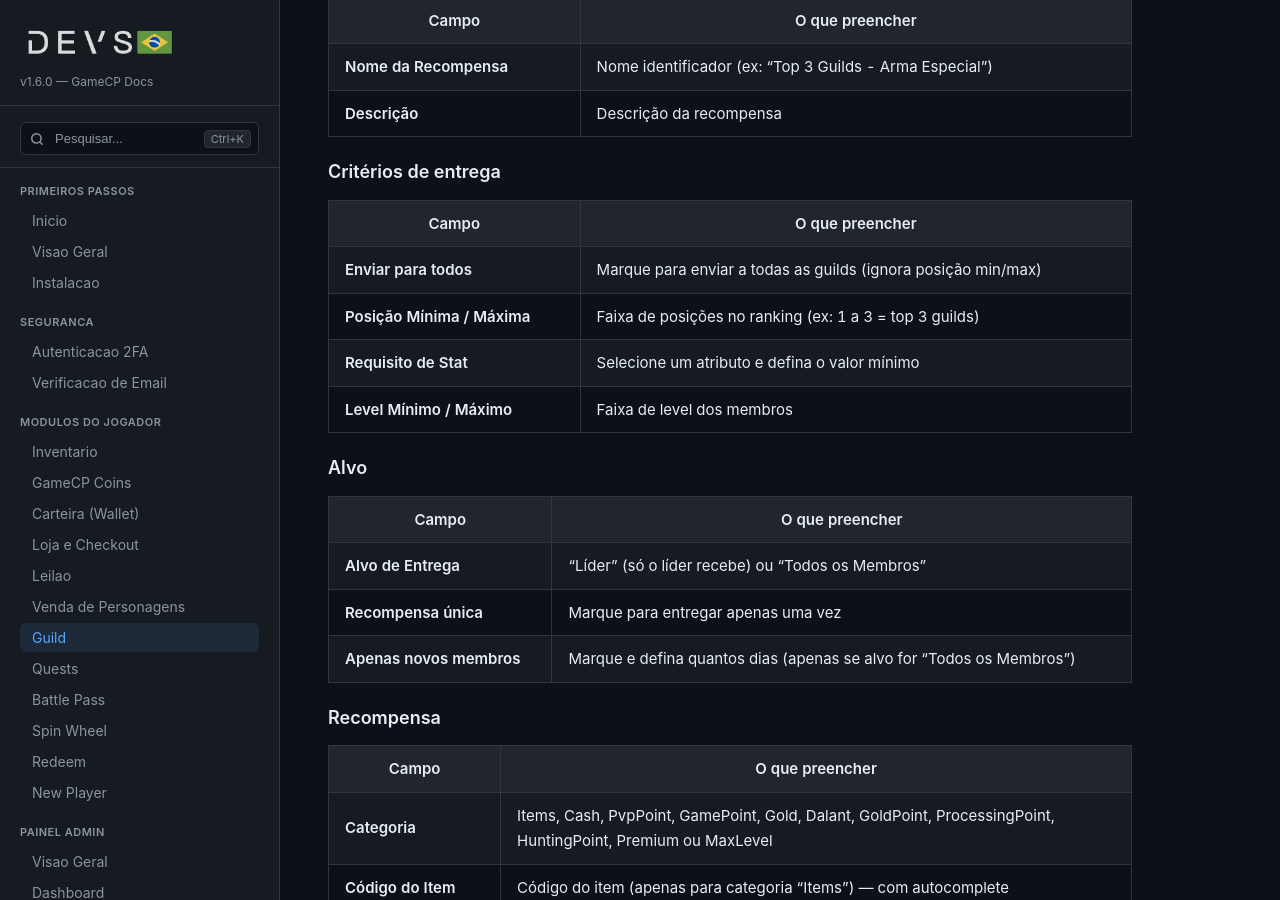
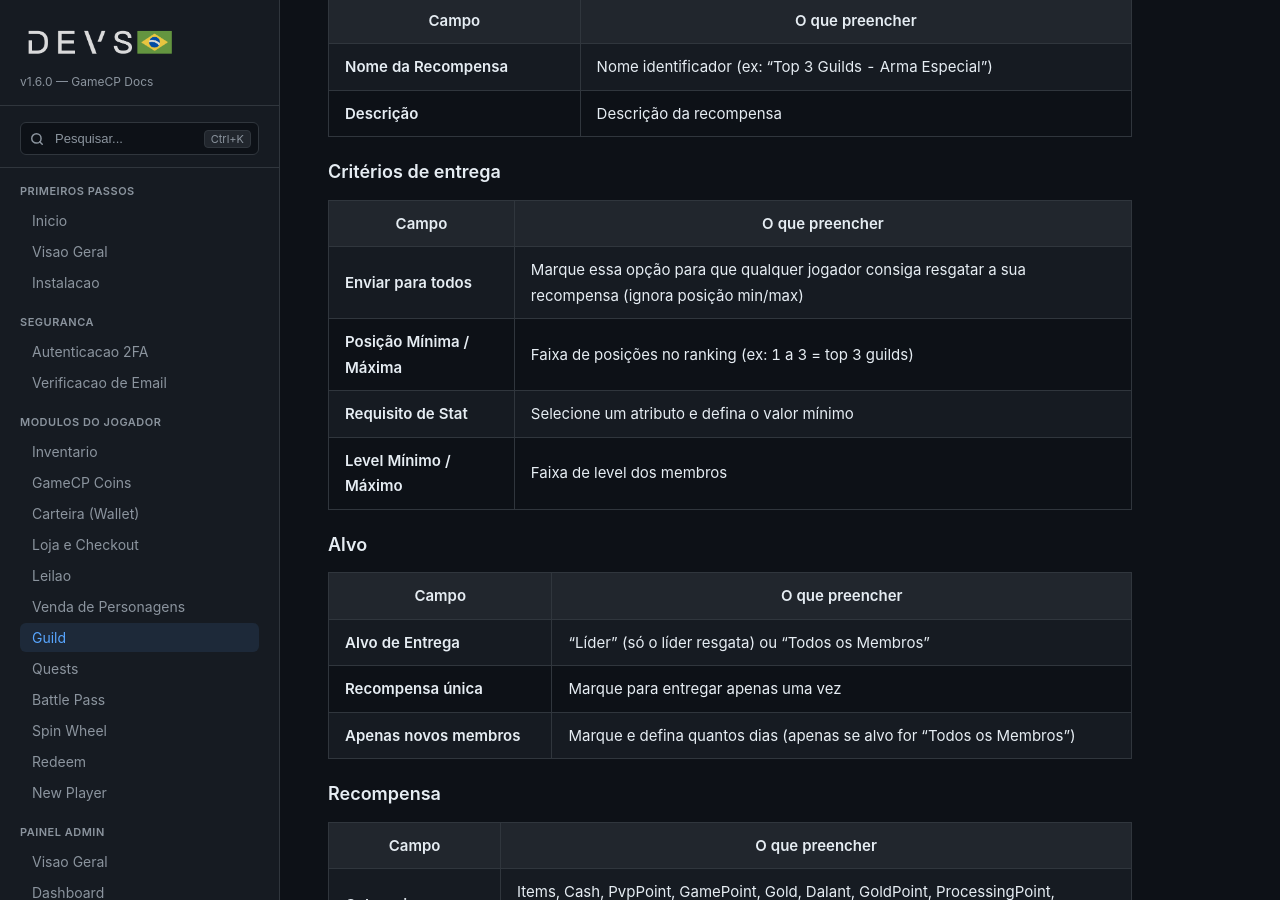
Before and after one commit to DevsBR-Org/devsbr-org.github.io, a Jekyll site: the page built from guild.md, in a window 1280 px wide and 900 px high, scrolled down 563 px. Built offline with Jekyll 4.4.1, drawn with Linux system fonts in a browser that asks for light colours; nearby versions of some CDN libraries.

Commit message:
Aprimora a formatação da seção de informações e critérios de entrega no guia de recompensas de guildas

```diff
--- a/guild.md
+++ b/guild.md
@@ -26,39 +26,39 @@ Preencha o formulário com:
 
 ### Informações básicas
 
-| Campo | O que preencher |
-| --- | --- |
+| Campo                  | O que preencher                                         |
+| ---------------------- | ------------------------------------------------------- |
 | **Nome da Recompensa** | Nome identificador (ex: "Top 3 Guilds - Arma Especial") |
-| **Descrição** | Descrição da recompensa |
+| **Descrição**          | Descrição da recompensa                                 |
 
 ### Critérios de entrega
 
-| Campo | O que preencher |
-| --- | --- |
-| **Enviar para todos** | Marque para enviar a todas as guilds (ignora posição min/max) |
-| **Posição Mínima / Máxima** | Faixa de posições no ranking (ex: 1 a 3 = top 3 guilds) |
-| **Requisito de Stat** | Selecione um atributo e defina o valor mínimo |
-| **Level Mínimo / Máximo** | Faixa de level dos membros |
+| Campo                       | O que preencher                                                                                        |
+| --------------------------- | ------------------------------------------------------------------------------------------------------ |
+| **Enviar para todos**       | Marque essa opção para que qualquer jogador consiga resgatar a sua recompensa (ignora posição min/max) |
+| **Posição Mínima / Máxima** | Faixa de posições no ranking (ex: 1 a 3 = top 3 guilds)                                                |
+| **Requisito de Stat**       | Selecione um atributo e defina o valor mínimo                                                          |
+| **Level Mínimo / Máximo**   | Faixa de level dos membros                                                                             |
 
 ### Alvo
 
-| Campo | O que preencher |
-| --- | --- |
-| **Alvo de Entrega** | "Líder" (só o líder recebe) ou "Todos os Membros" |
-| **Recompensa única** | Marque para entregar apenas uma vez |
+| Campo                    | O que preencher                                                      |
+| ------------------------ | -------------------------------------------------------------------- |
+| **Alvo de Entrega**      | "Líder" (só o líder resgata) ou "Todos os Membros"                   |
+| **Recompensa única**     | Marque para entregar apenas uma vez                                  |
 | **Apenas novos membros** | Marque e defina quantos dias (apenas se alvo for "Todos os Membros") |
 
 ### Recompensa
 
-| Campo | O que preencher |
-| --- | --- |
-| **Categoria** | Items, Cash, PvpPoint, GamePoint, Gold, Dalant, GoldPoint, ProcessingPoint, HuntingPoint, Premium ou MaxLevel |
-| **Código do Item** | Código do item (apenas para categoria "Items") — com autocomplete |
-| **Talics** | Talics do item |
-| **Quantidade** | Quantidade a entregar |
-| **Valor da Recompensa** | Valor para categorias que não são itens |
-| **Período (dias)** | Duração em dias |
-| **Ativa** | Marque para ativar a recompensa |
+| Campo                   | O que preencher                                                                                               |
+| ----------------------- | ------------------------------------------------------------------------------------------------------------- |
+| **Categoria**           | Items, Cash, PvpPoint, GamePoint, Gold, Dalant, GoldPoint, ProcessingPoint, HuntingPoint, Premium ou MaxLevel |
+| **Código do Item**      | Código do item (apenas para categoria "Items") — com autocomplete                                             |
+| **Talics**              | Talics do item                                                                                                |
+| **Quantidade**          | Quantidade a entregar                                                                                         |
+| **Valor da Recompensa** | Valor para categorias que não são itens                                                                       |
+| **Período (dias)**      | Duração em dias                                                                                               |
+| **Ativa**               | Marque para ativar a recompensa                                                                               |
 
 Clique em **"Salvar"**
 
```
